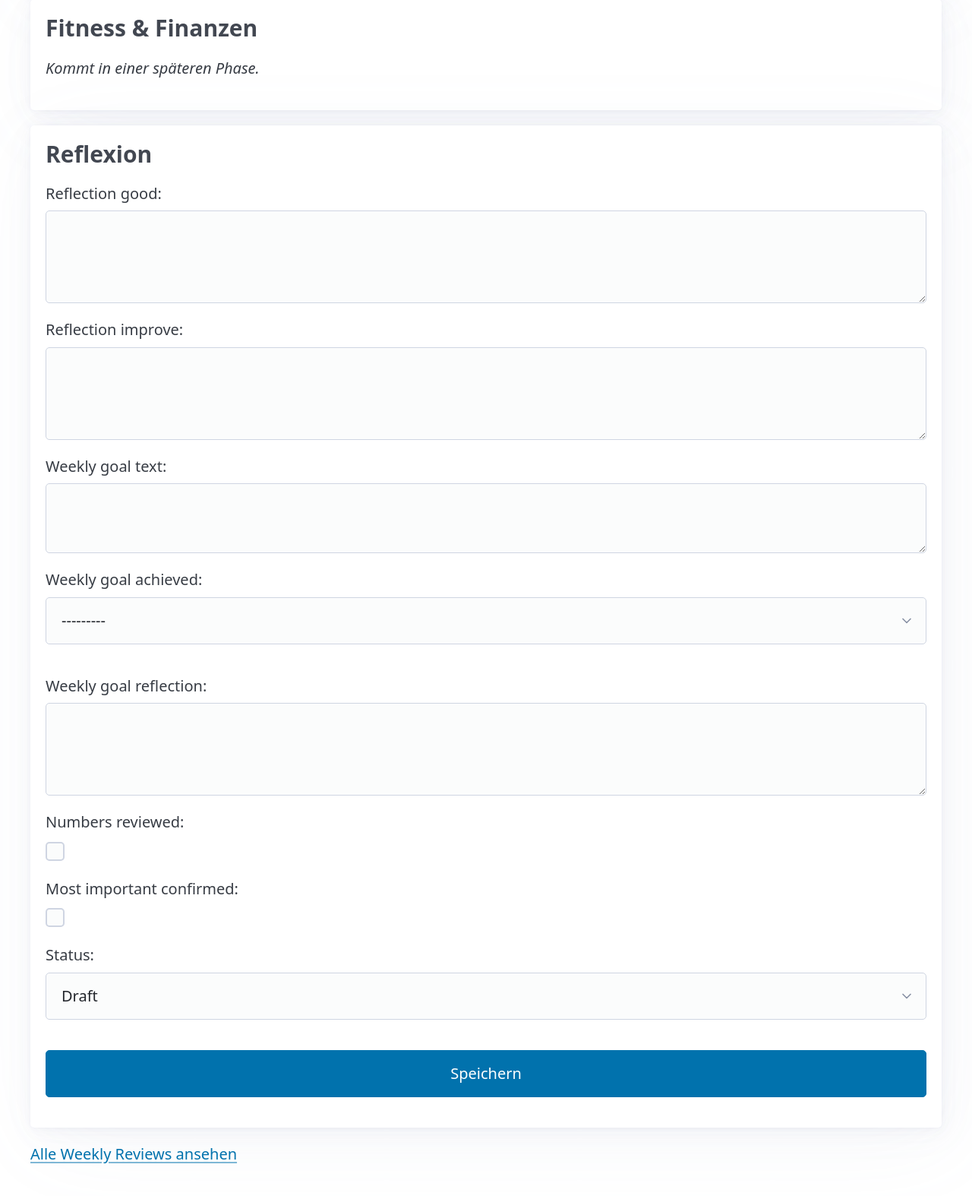
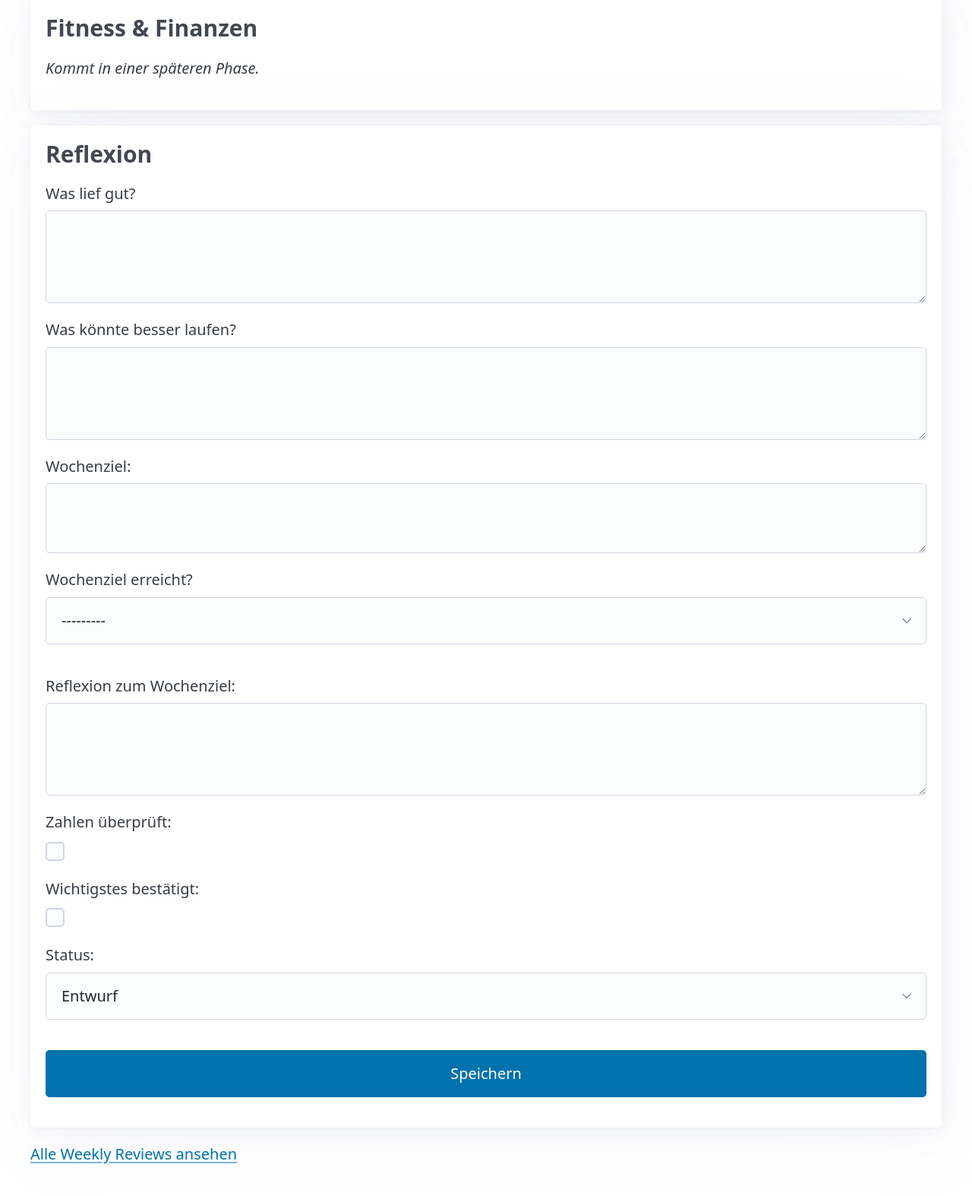
Before and after one commit to clippy8/fokus-app, a Django app: page /reviews/2026/47/ in a window 1280 px wide. Shown: the part 1411-2985 px from the top of the page at 76% size. Run offline with Django 5.2, Linux system fonts and the light colour scheme; the visitor is signed in with stand-in values (Sample User, id 1); data comes from the database, SQL or seed files in the repository; data that the repository does not hold is empty; some libraries are stand-ins or nearby versions.

Commit message:
Translate Wochenrückblick status and achieved-goal labels to German
The review form/model still used English choice labels (Yes/No/
Partially, Draft/Completed) and "Weekly Review" wording left over
from early scaffolding, inconsistent with the rest of the German UI.

Co-Authored-By: Claude Sonnet 5 <noreply@anthropic.com>

```diff
--- a/apps/accounts/templates/accounts/onboarding_projekte.html
+++ b/apps/accounts/templates/accounts/onboarding_projekte.html
@@ -14,7 +14,7 @@
         als du am Ende tatsächlich umsetzen wirst.
     </p>
     <p>
-        Im Weekly Review schaust du dir diese Liste jede Woche erneut an und kannst Ideen verwerfen, die
+        Im Wochenrückblick schaust du dir diese Liste jede Woche erneut an und kannst Ideen verwerfen, die
         sich als nicht sinnvoll herausstellen, oder neue ergänzen. Jede Idee kann beliebig oft erweitert
         werden — es gibt keine feste Anzahl.
     </p>
--- a/apps/reviews/forms.py
+++ b/apps/reviews/forms.py
@@ -22,3 +22,17 @@ class WeeklyReviewForm(forms.ModelForm):
             "weekly_goal_text": forms.Textarea(attrs={"rows": 2}),
             "weekly_goal_reflection": forms.Textarea(attrs={"rows": 3}),
         }
+        labels = {
+            "reflection_good": "Was lief gut?",
+            "reflection_improve": "Was könnte besser laufen?",
+            "weekly_goal_text": "Wochenziel",
+            "weekly_goal_achieved": "Wochenziel erreicht?",
+            "weekly_goal_reflection": "Reflexion zum Wochenziel",
+            "numbers_reviewed": "Zahlen überprüft",
+            "most_important_confirmed": "Wichtigstes bestätigt",
+            "status": "Status",
+        }
+
+    def __init__(self, *args, **kwargs):
+        super().__init__(*args, **kwargs)
+        self.fields["weekly_goal_achieved"].choices = [("", "---------"), *WeeklyReview.ACHIEVED_CHOICES]
--- a/apps/reviews/models.py
+++ b/apps/reviews/models.py
@@ -7,16 +7,16 @@ class WeeklyReview(models.Model):
     NO = "no"
     PARTIAL = "partial"
     ACHIEVED_CHOICES = [
-        (YES, "Yes"),
-        (NO, "No"),
-        (PARTIAL, "Partially"),
+        (YES, "Ja"),
+        (NO, "Nein"),
+        (PARTIAL, "Teilweise"),
     ]
 
     DRAFT = "draft"
     COMPLETED = "completed"
     STATUS_CHOICES = [
-        (DRAFT, "Draft"),
-        (COMPLETED, "Completed"),
+        (DRAFT, "Entwurf"),
+        (COMPLETED, "Abgeschlossen"),
     ]
 
     user = models.ForeignKey(settings.AUTH_USER_MODEL, on_delete=models.CASCADE, related_name="weekly_reviews")
--- a/apps/reviews/templates/reviews/weekly_review_history.html
+++ b/apps/reviews/templates/reviews/weekly_review_history.html
@@ -1,9 +1,9 @@
 {% extends "base.html" %}
 
-{% block title %}Weekly Review Verlauf — Fokus App{% endblock %}
+{% block title %}Wochenrückblick Verlauf — Fokus App{% endblock %}
 
 {% block content %}
-<h1>Weekly Review — Verlauf</h1>
+<h1>Wochenrückblick — Verlauf</h1>
 <ul>
     {% for review in reviews %}
         <li>
@@ -13,7 +13,7 @@
             — {{ review.get_status_display }}
         </li>
     {% empty %}
-        <li>Noch keine Weekly Reviews.</li>
+        <li>Noch keine Wochenrückblicke.</li>
     {% endfor %}
 </ul>
 {% endblock %}
```
Also changed, not shown: apps/reviews/migrations/0002_alter_weeklyreview_status_and_more.py (added).
